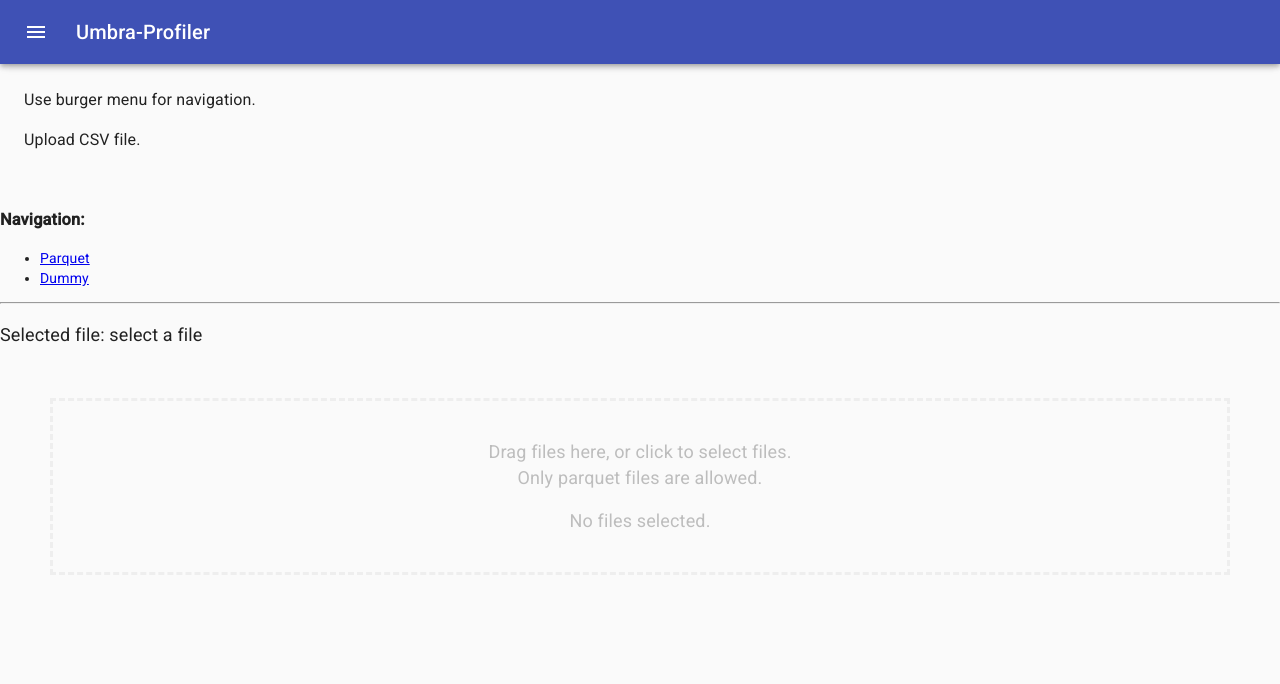
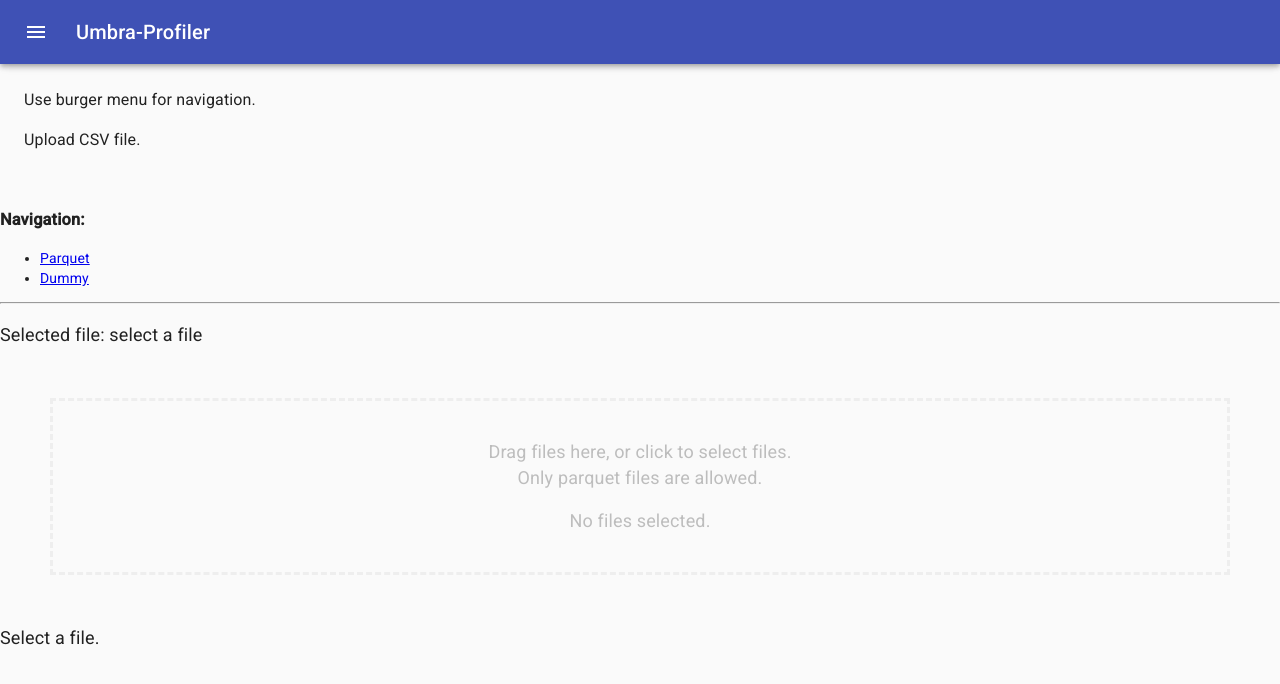
Before and after one commit to umbraperf/umbraperf, a React app: page /parquet in a window 1280 px wide. Shown: the top 684 px of the page. Built offline with nearby package versions, Linux system fonts and the light colour scheme; the HTML template or start-up script is replaced by a standard one.

Commit message:
display result from rust in parquet component

```diff
--- a/src/components/parquet.tsx
+++ b/src/components/parquet.tsx
@@ -1,5 +1,4 @@
 import * as model from '../model';
-import store from '../app';
 import React from 'react';
 import { connect } from 'react-redux';
 import Dropzone, { DropzoneState, FileRejection } from 'react-dropzone'
@@ -8,7 +7,7 @@ import styles from '../style/dummy.module.css';
 import { CircularProgress } from '@material-ui/core';
 import { Result } from 'src/model/core_result';
 import { IAppContext, withAppContext } from '../app_context';
-import {WebFileController} from '../controller/web_file_controller';
+import { WebFileController } from '../controller/web_file_controller';
 
 interface Props {
     appContext: IAppContext;
@@ -16,9 +15,7 @@ interface Props {
     fileName: string | undefined;
     resultLoading: boolean;
     result: Result | undefined;
-    chunksNumber: number;
     setResultLoading: (newResultLoading: boolean) => void;
-    setChunksNumber: (newChunksNumber: number) => void;
 }
 
 class Parquet extends React.Component<Props> {
@@ -129,20 +126,13 @@ class Parquet extends React.Component<Props> {
     }
 
     componentDidUpdate(prevProps: Props): void {
-        ;
         if (prevProps.result != this.props.result && undefined != this.props.result && !this.props.resultLoading) {
-                this.createVisualization();
+            this.createVisualization();
         }
     }
 
     public render() {
         return <div>
-            {/*             <form  >
-                <label>Wählen Sie eine Textdatei (*.txt, *.html usw.) von Ihrem Rechner aus.
-                    <input type="file" />
-                </label>
-                <button>… und ab geht die Post!</button>
-            </form> */}
             <div className={"dropzone-container"}>
                 <p>
                     Selected file: {this.props.fileName ? this.props.fileName : "select a file"}
@@ -174,10 +164,17 @@ class Parquet extends React.Component<Props> {
             </div>
 
             <div className={"resultArea"} >
-                {this.props.resultLoading ?
-                    <CircularProgress />
+                {(this.props.resultLoading || this.props.result) ?
+                    (this.props.resultLoading ?
+                        <CircularProgress />
+                        :
+                        <div>
+                            <p>Result of computation from rust is: {this.props.result?.test}</p>
+                            <div id="bar-chart-ref" ref={this.barChartRef}></div>
+                        </div>
+                    )
                     :
-                    <div id="bar-chart-ref" ref={this.barChartRef}></div>
+                    <p>Select a file.</p>
                 }
             </div>
         </div>;
@@ -190,7 +187,6 @@ const mapStateToProps = (state: model.AppState) => ({
     fileName: state.fileName,
     resultLoading: state.resultLoading,
     result: state.result,
-    chunksNumber: state.chunksNumber,
 });
 
 const mapDispatchToProps = (dispatch: model.Dispatch) => ({
@@ -199,12 +195,6 @@ const mapDispatchToProps = (dispatch: model.Dispatch) => ({
             type: model.StateMutationType.SET_RESULTLOADING,
             data: newResultLoading,
         }),
-    setChunksNumber: (newChunksNumber: number) =>
-        dispatch({
-            type: model.StateMutationType.SET_CHUNKSNUMBER,
-            data: newChunksNumber,
-        }),
 });
 
 export default connect(mapStateToProps, mapDispatchToProps)(withAppContext(Parquet));
-//export default connect(mapStateToProps, mapDispatchToProps)(Parquet);
--- a/src/controller/web_file_controller.ts
+++ b/src/controller/web_file_controller.ts
@@ -26,7 +26,7 @@ export class WebFileController {
 export function storeResultFromRust(requestId: number, result: number) {
 
     console.log("result received from rust!");
-    const resultObject = createResultObject(result, requestId, [], undefined, undefined);
+    const resultObject = createResultObject(result, requestId, [1,2,3], undefined, undefined);
     console.log(resultObject);
 
     store.dispatch({
```
